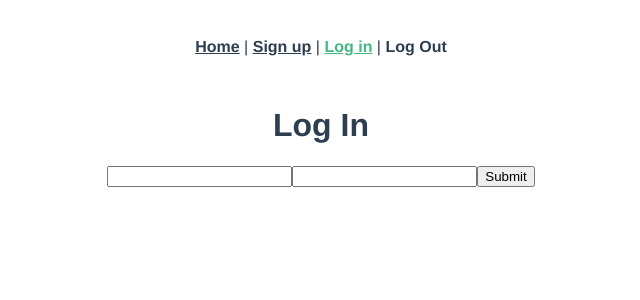
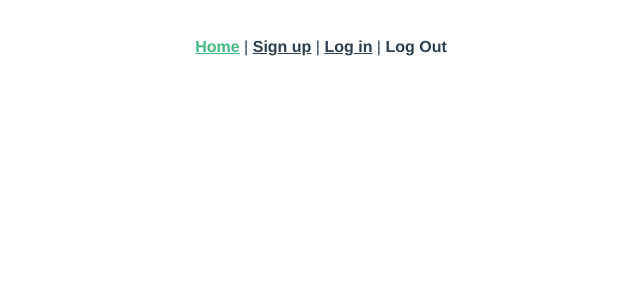
Before and after one commit to braisv/testin-vue-auth-firebase, a Vue app: page /login in a window 1280 px wide. Shown: the top 300 px of the page, without its empty margins (319-959 px from the left). Built offline with nearby package versions, Linux system fonts and the light colour scheme; the HTML template or start-up script is replaced by a standard one.

Commit message:
protected routes

```diff
--- a/src/router/index.js
+++ b/src/router/index.js
@@ -1,5 +1,6 @@
 import Vue from 'vue'
 import VueRouter from 'vue-router'
+const firebase = require("firebase/app");
 
 Vue.use(VueRouter)
 
@@ -12,7 +13,8 @@ const routes = [
   {
     path: '/',
     name: 'Home',
-    component: () => import(/* webpackChunkName: "Home" */ '../views/Home.vue')
+    component: () => import(/* webpackChunkName: "Home" */ '../views/Home.vue'),
+    meta: { requiresAuth: true }
   },
   {
     path: '/login',
@@ -27,4 +29,10 @@ const router = new VueRouter({
   routes
 })
 
+router.beforeEach( (to, from, next) => {
+  const protectedView = to.matched.some( record => record.meta.requiresAuth);
+  const user = firebase.auth().currentUser;
+  return protectedView && !user ? next('/login') : next()
+})
+
 export default router
--- a/src/store/index.js
+++ b/src/store/index.js
@@ -48,8 +48,7 @@ export default new Vuex.Store({
         });
     },
     loggedInUser({ commit }, payload) {
-      console.log(payload)
-      commit('setUser', { email: payload.email, uid: payload.uid })
+      payload ? commit('setUser', { email: payload.email, uid: payload.uid }) : commit('setUser', null)
     },
     logout({ commit }) {
       firebase.auth().signOut()
```
